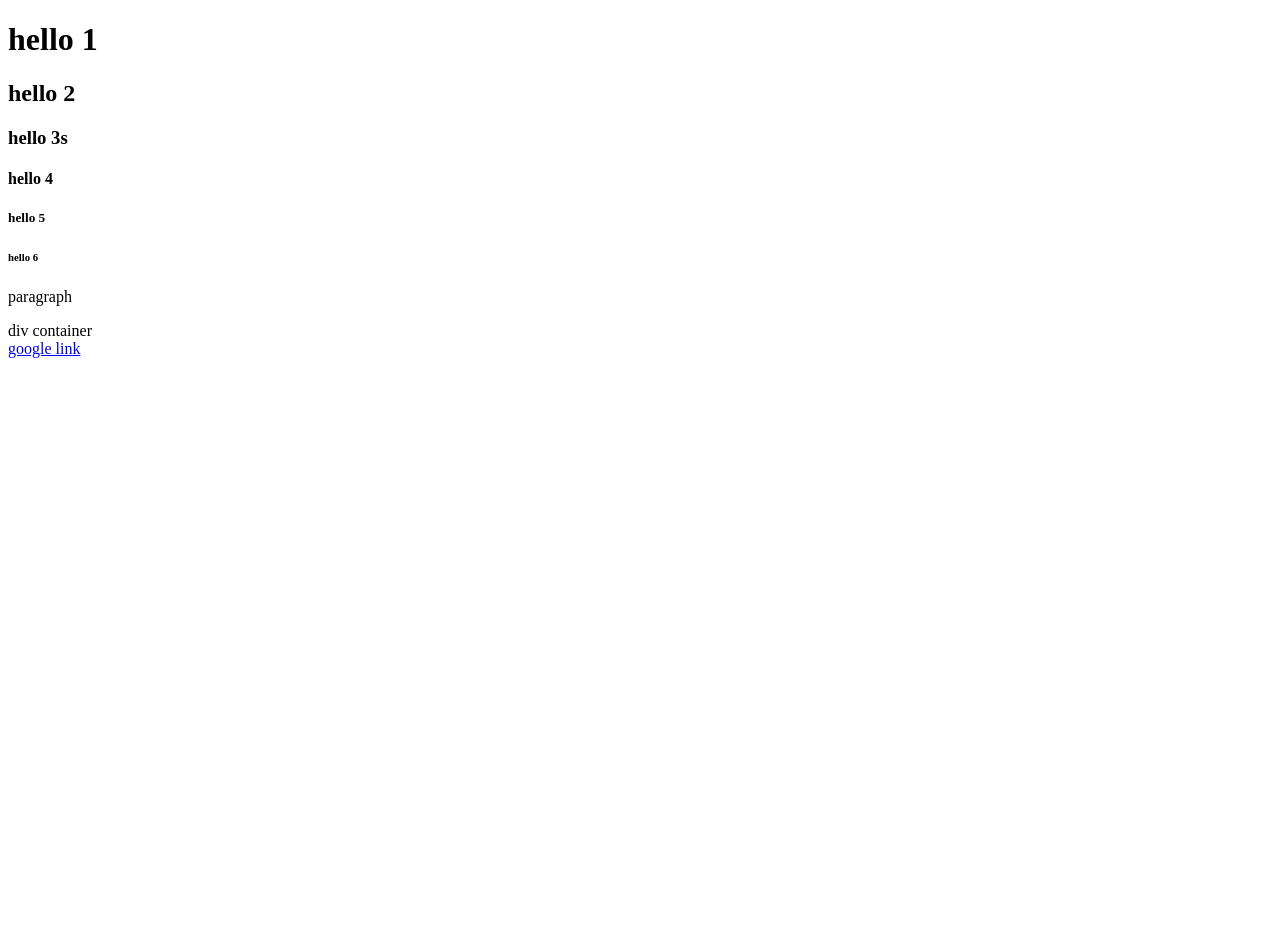
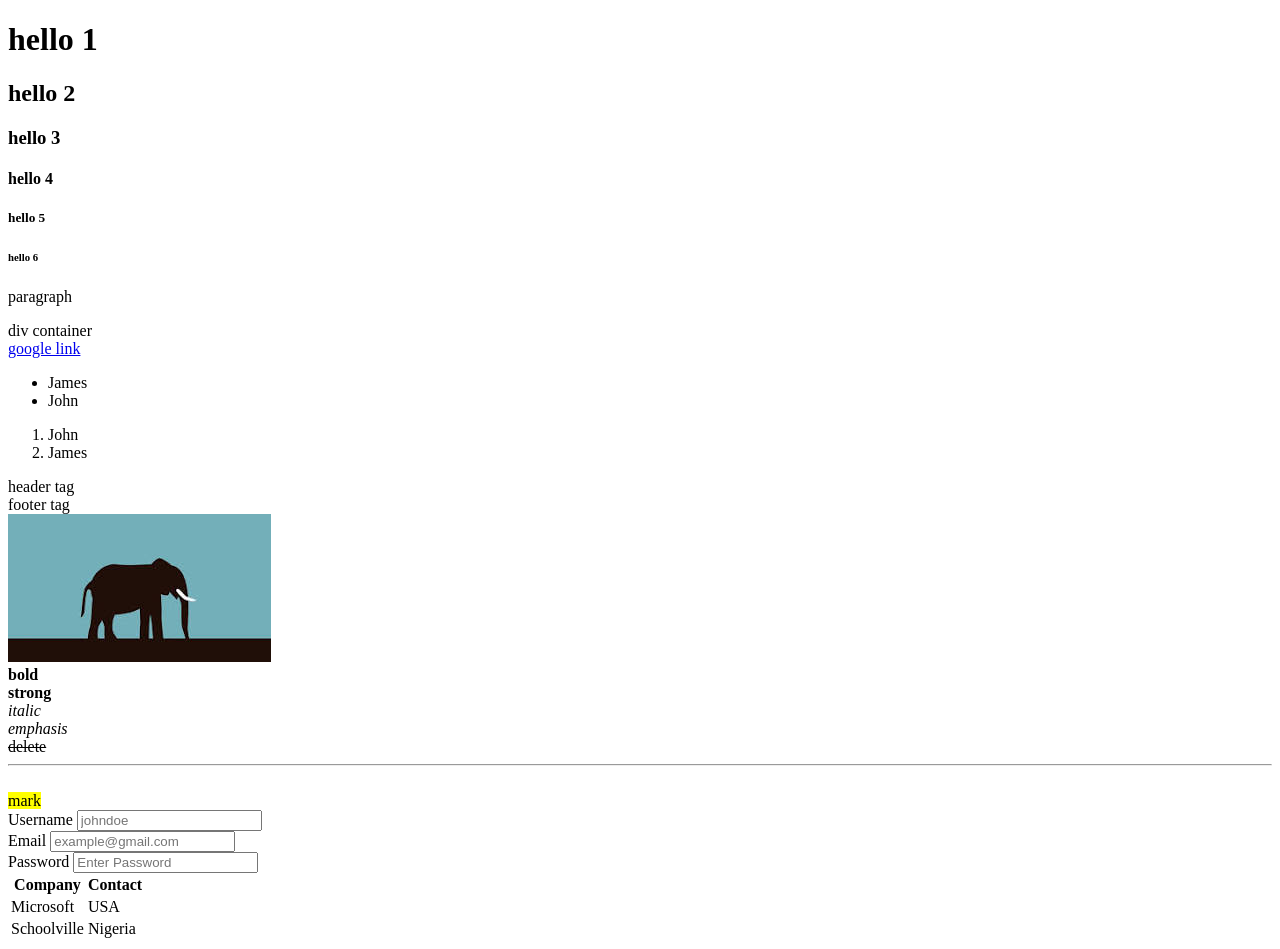
Before and after one commit to japhet471-maker/html, a plain HTML site: page index.html in a window 1280 px wide. Before the commit the page ends 800 px from the top, so only its background shows below. Drawn offline with Linux system fonts and the light colour scheme.

Commit message:
update index.html

```diff
--- a/index.html
+++ b/index.html
@@ -1,33 +1,120 @@
-<!DOCTYPE html>
+<!doctype html>
 <!-- html tag -->
 <html lang="en">
   <!-- head tag -->
   <head>
     <!-- meta tag (self closing tag) -->
-    <meta charset="UTF-8">
-    <meta name="viewport" content="width=device-width, initial-scale=1.0">
+    <meta charset="UTF-8" />
+    <meta name="viewport" content="width=device-width, initial-scale=1.0" />
     <!-- open graph tags -->
 
     <title>hello</title>
-
-    <!-- title tag -->
+    <!-- open graph tags -->
+    <meta property="og:type" content="website" />
+    <meta property="og:locale" content="en_US" />
+    <meta propert="og site_name" content="name of site" />
+    <meta property="og title=japhet" />
+    <meta property="og:title" content="random description" />
+    <meta property="og:url" content="https://mysite.com" />
+    <meta property="og:image" content="https//mysite.com/banner.jpg" />
   </head>
-<!-- body tag -->
   <body>
     <h1>hello 1</h1>
     <h2>hello 2</h2>
-    <h3>hello 3s</h3>
+    <h3>hello 3</h3>
     <h4>hello 4</h4>
     <h5>hello 5</h5>
     <h6>hello 6</h6>
 
     <!-- paragraph tag -->
     <p>paragraph</p>
+
     <!-- div tag(container tag) -->
     <div>div container</div>
 
     <!-- anchor tag -->
     <a href="https://google.com">google link</a>
+
+    <!-- list tag -->
+
+    <!-- unordered list tags -->
+    <ul>
+      <li>James</li>
+      <li>John</li>
+    </ul>
+
+    <!-- ordered list tags -->
+    <ol>
+      <li>John</li>
+      <li>James</li>
+    </ol>
+
+    <!-- header t -->
+    <header>header tag</header>
+
+    <!-- footer tag -->
+    <footer>footer tag</footer>
+
+    <!-- image tag -->
+    <img src="/download.jpg" alt="elephant image" />
+
+    <!-- break tag-  -->
+    <br />
+
+    <!-- bold tag -->
+    <b>bold</b>
+
+    <br />
+    <!-- strong tag -->
+    <strong>strong</strong>
+    <br />
+
+    <!-- italic tag -->
+    <i>italic</i>
+    <br />
+    <!-- emphasis -->
+    <em>emphasis</em>
+    <br />
+    <!-- delete tag -->
+    <del>delete</del>
+    <br />
+    <!-- line tag(horizontal) -->
+    <hr />
+    <br />
+    <!-- highlight/mark tag -->
+    <mark>mark</mark>
+    <br />
+    <!-- form tag -->
+    <form action="">
+      <!-- label tag -->
+      <label>Username</label>
+      <!-- input tag -->
+      <input type="text" placeholder="johndoe" />
+
+      <br />
+      <label>Email</label>
+      <input type="email" placeholder="example@gmail.com" />
+
+      <br />
+      <label for="">Password</label>
+      <input type="password" placeholder="Enter Password" />
+    </form>
+
+    <!-- table tag -->
+    <table>
+      <tr>
+        <th>Company</th>
+        <th>Contact</th>
+      </tr>
+
+      <tr>
+        <td>Microsoft</td>
+        <td>USA</td>
+      </tr>
+      <tr>
+        <td>Schoolville</td>
+        <td>Nigeria</td>
+      </tr>
+    </table>
   </body>
-<!-- header tags -->
 </html>
```
Also changed, not shown: download.jpg (added). Lines whose indentation alone changed are shown as unchanged.
